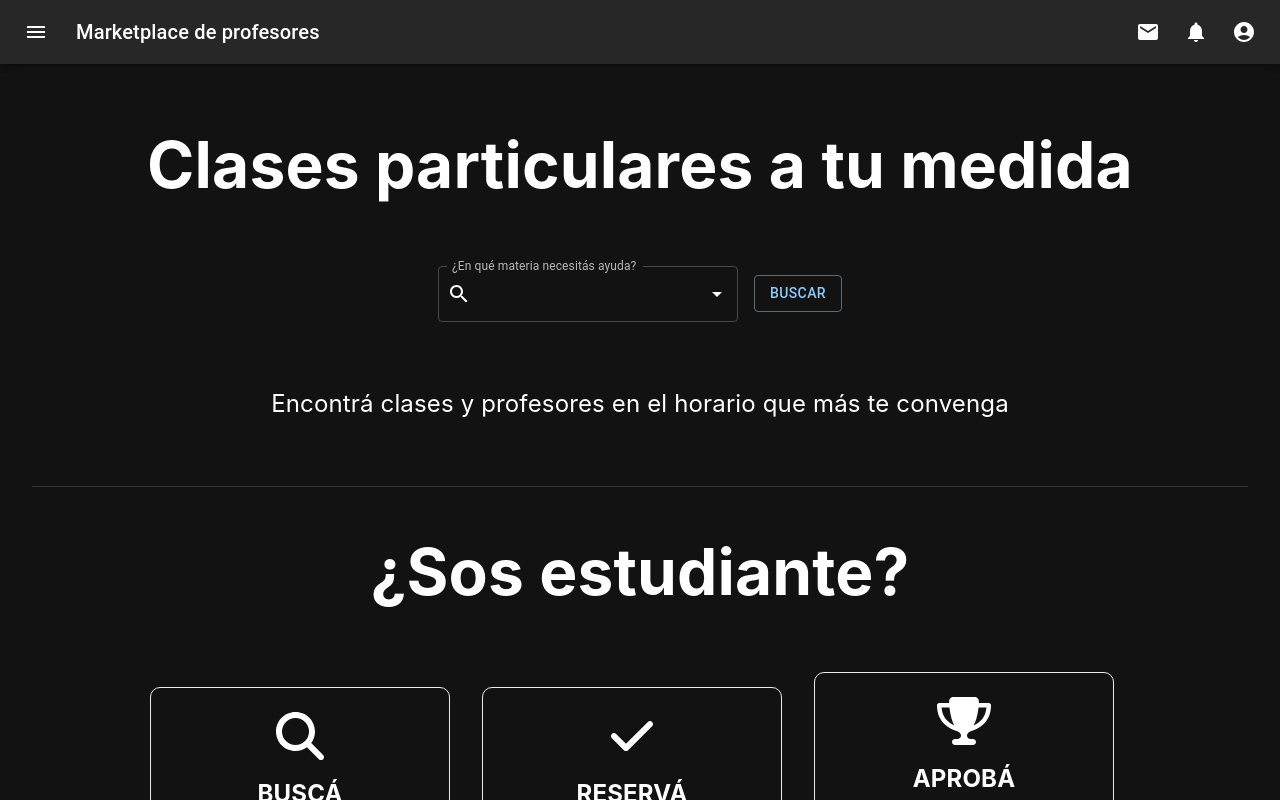
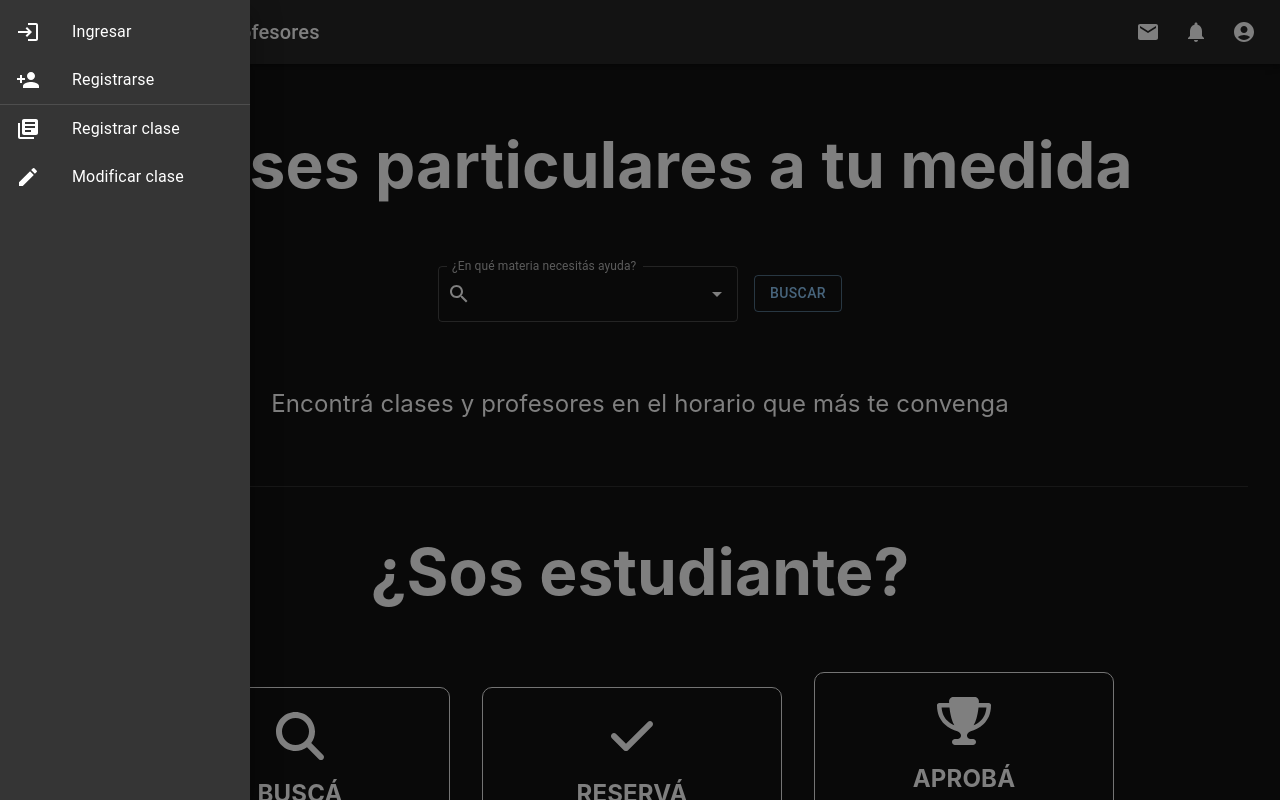
Before and after one commit to 3nu3l/marketplace-profesores-particulares, a Next.js app in the folder frontend/: page / in a window 1280 px wide. Both pictures are taken after a click on the button 36 px from the left and 32 px from the top of the page. Shown: the top 800 px of the page. Built offline with nearby package versions, Linux system fonts and the light colour scheme.

Commit message:
Added drawer menu functionality to hamburguer button

```diff
--- /dev/null
+++ b/frontend/src/components/hamburguerDrawer.tsx
@@ -0,0 +1,124 @@
+import * as React from 'react';
+import Box from '@mui/material/Box';
+import SwipeableDrawer from '@mui/material/SwipeableDrawer';
+import List from '@mui/material/List';
+import Divider from '@mui/material/Divider';
+import ListItem from '@mui/material/ListItem';
+import ListItemButton from '@mui/material/ListItemButton';
+import ListItemIcon from '@mui/material/ListItemIcon';
+import ListItemText from '@mui/material/ListItemText';
+import IconButton from '@mui/material/IconButton';
+import MenuIcon from '@mui/icons-material/Menu';
+import LoginIcon from '@mui/icons-material/Login';
+import PersonAddIcon from '@mui/icons-material/PersonAdd';
+import Link from 'next/link';
+import LibraryBooksIcon from '@mui/icons-material/LibraryBooks';
+import EditIcon from '@mui/icons-material/Edit';
+
+type Anchor = 'top' | 'left' | 'bottom' | 'right';
+const anchor = 'left'
+
+export default function HamburguerDrawer() {
+    const [state, setState] = React.useState({
+        top: false,
+        left: false,
+        bottom: false,
+        right: false,
+      });
+
+    const toggleDrawer =
+    (anchor: Anchor, open: boolean) =>
+    (event: React.KeyboardEvent | React.MouseEvent) => {
+        if (
+        event &&
+        event.type === 'keydown' &&
+        ((event as React.KeyboardEvent).key === 'Tab' ||
+            (event as React.KeyboardEvent).key === 'Shift')
+        ) {
+        return;
+        }
+
+        setState({ ...state, [anchor]: open });
+    };
+
+    const list = () => (
+    <Box
+        sx={{ width: 250 }}
+        role="presentation"
+        onClick={toggleDrawer(anchor, false)}
+        onKeyDown={toggleDrawer(anchor, false)}
+    >
+        <List>
+            <Link color="inherit" href="/signin">
+                <ListItem key={'signin'} disablePadding>
+                    <ListItemButton>
+                        <ListItemIcon>
+                        <LoginIcon />
+                        </ListItemIcon>
+                        <ListItemText primary={'Ingresar'} />
+                    </ListItemButton>
+                </ListItem>
+            </Link>
+
+            <Link color="inherit" href="/signup">
+                <ListItem key={'signup'} disablePadding>
+                    <ListItemButton>
+                        <ListItemIcon>
+                        <PersonAddIcon />
+                        </ListItemIcon>
+                        <ListItemText primary={'Registrarse'} />
+                    </ListItemButton>
+                </ListItem>
+            </Link>
+
+            <Divider />
+
+            <Link color="inherit" href="/registrationClass">
+                <ListItem key={'registerClass'} disablePadding>
+                    <ListItemButton>
+                        <ListItemIcon>
+                        <LibraryBooksIcon />
+                        </ListItemIcon>
+                        <ListItemText primary={'Registrar clase'} />
+                    </ListItemButton>
+                </ListItem>
+            </Link>
+
+            <Link color="inherit" href="/modifyClass">
+                <ListItem key={'modifyClass'} disablePadding>
+                    <ListItemButton>
+                        <ListItemIcon>
+                        <EditIcon />
+                        </ListItemIcon>
+                        <ListItemText primary={'Modificar clase'} />
+                    </ListItemButton>
+                </ListItem>
+            </Link>
+        </List>
+    </Box>
+    );
+
+    return (
+        <React.Fragment key={anchor}>
+            <IconButton
+                size="large"
+                edge="start"
+                color="inherit"
+                aria-label="open drawer"
+                sx={{ mr: 2 }}
+                onClick={toggleDrawer(anchor, true)}
+            >
+            <MenuIcon />
+            </IconButton>
+            <SwipeableDrawer
+                anchor={anchor}
+                open={state[anchor]}
+                onClose={toggleDrawer(anchor, false)}
+                onOpen={toggleDrawer(anchor, true)}
+                ModalProps={{ onBackdropClick: toggleDrawer(anchor, false) }}
+            >
+                {list()}
+            </SwipeableDrawer>
+        </React.Fragment>
+    );
+}
--- a/frontend/src/components/navbar.tsx
+++ b/frontend/src/components/navbar.tsx
@@ -9,7 +9,6 @@ import InputBase from '@mui/material/InputBase';
 import Badge from '@mui/material/Badge';
 import MenuItem from '@mui/material/MenuItem';
 import Menu from '@mui/material/Menu';
-import MenuIcon from '@mui/icons-material/Menu';
 import SearchIcon from '@mui/icons-material/Search';
 import AccountCircle from '@mui/icons-material/AccountCircle';
 import MailIcon from '@mui/icons-material/Mail';
@@ -17,6 +16,7 @@ import NotificationsIcon from '@mui/icons-material/Notifications';
 import MoreIcon from '@mui/icons-material/MoreVert';
 import { useRouter } from "next/router";
 import Link from "next/link";
+import HamburguerDrawer from '../../src/components/hamburguerDrawer'
 
 const Search = styled('div')(({ theme }) => ({
   position: 'relative',
@@ -184,15 +184,7 @@ export default function PrimarySearchAppBar() {
     <Box sx={{ flexGrow: 1 }}>
       <AppBar position="static">
         <Toolbar>
-          <IconButton
-            size="large"
-            edge="start"
-            color="inherit"
-            aria-label="open drawer"
-            sx={{ mr: 2 }}
-          >
-            <MenuIcon />
-          </IconButton>
+          <HamburguerDrawer />
           <Typography
             variant="h6"
             noWrap
```
